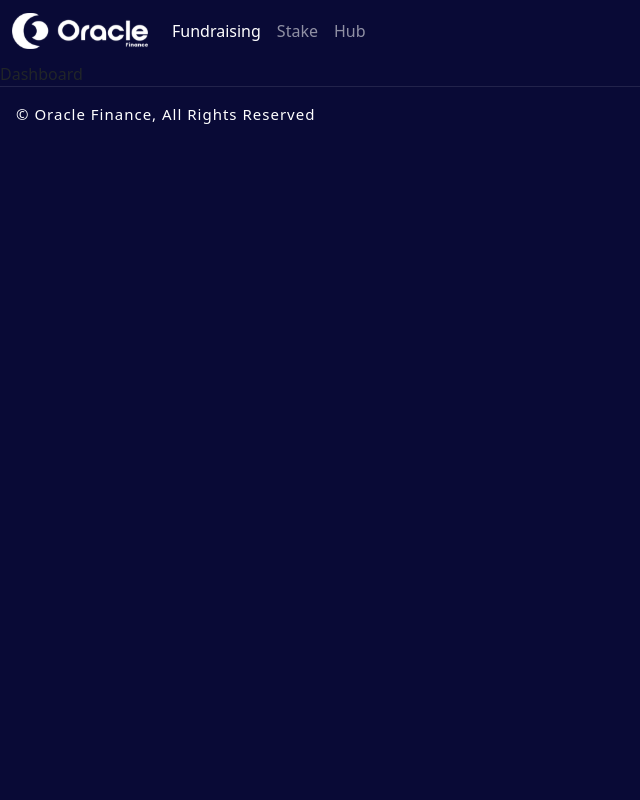
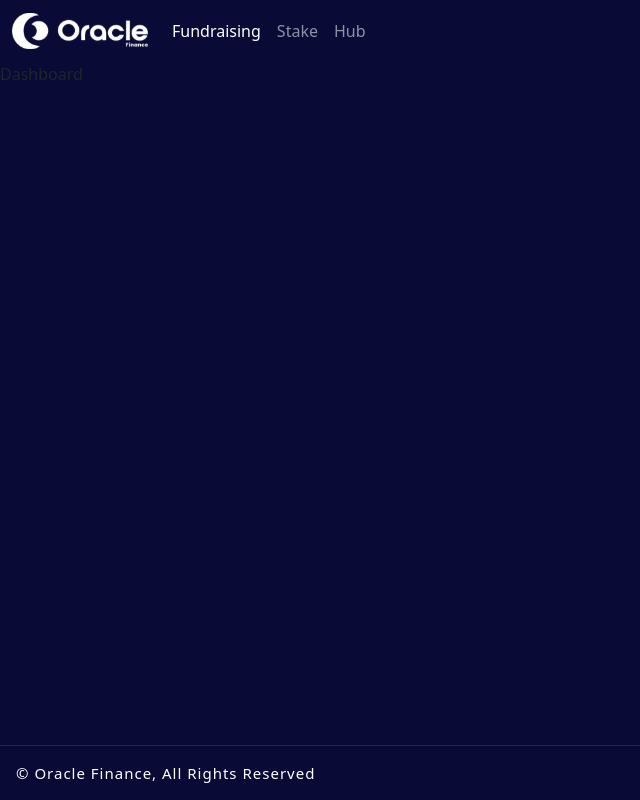
Before and after one commit to Oracle-DAO/oracle-dao-launchpad, a React (Create React App) app: page / in a window 1280 px wide. Shown: the whole page, without its empty margins (0-640 px from the left). Built offline with nearby package versions, Linux system fonts and the light colour scheme.

Commit message:
Layout fixed

```diff
--- a/public/index.html
+++ b/public/index.html
@@ -15,7 +15,7 @@
 
 <body>
   <noscript>You need to enable JavaScript to run this app.</noscript>
-  <div id="root"></div>
+  <div id="root" class="d-flex flex-column"></div>
 </body>
 
 </html>
--- a/src/views/layout.js
+++ b/src/views/layout.js
@@ -7,7 +7,9 @@ function Layout() {
   return (
     <>
       <Header></Header>
-      <Outlet />
+      <div className="flex-grow-1">
+        <Outlet />
+      </div>
       <Footer></Footer>
     </>
   );
```
